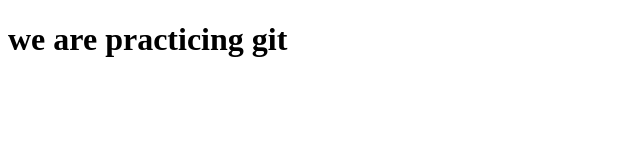
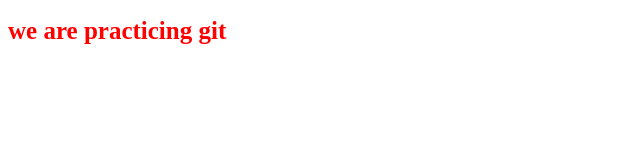
Before and after one commit to Hitesh070705/demoproject, a plain HTML site: page index.html in a window 1280 px wide. Shown: the whole page, without its empty margins (0-640 px from the left). Drawn offline with Linux system fonts and the light colour scheme.

Commit message:
adding style

```diff
--- a/index.html
+++ b/index.html
@@ -4,6 +4,7 @@
     <meta charset="UTF-8">
     <meta name="viewport" content="width=device-width, initial-scale=1.0">
     <title>Document</title>
+    <link rel="stylesheet" href="style.css">
 </head>
 <body>
     <h1> we are practicing git </h1>
--- /dev/null
+++ b/style.css
@@ -0,0 +1,4 @@
+h1{
+    font-size: 25px;
+    color: red;
+}
```
Also changed, not shown: 1 other file.
